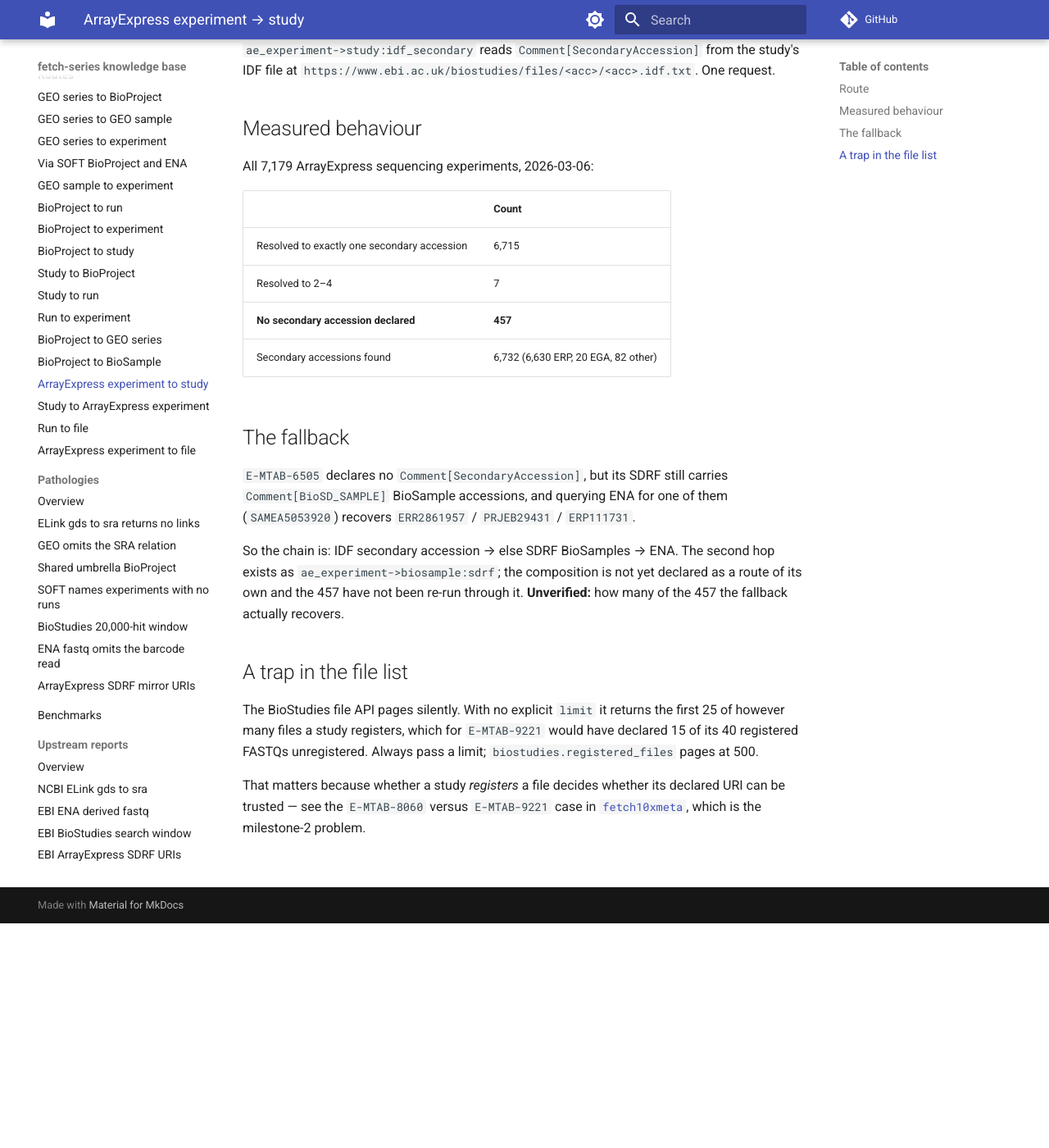
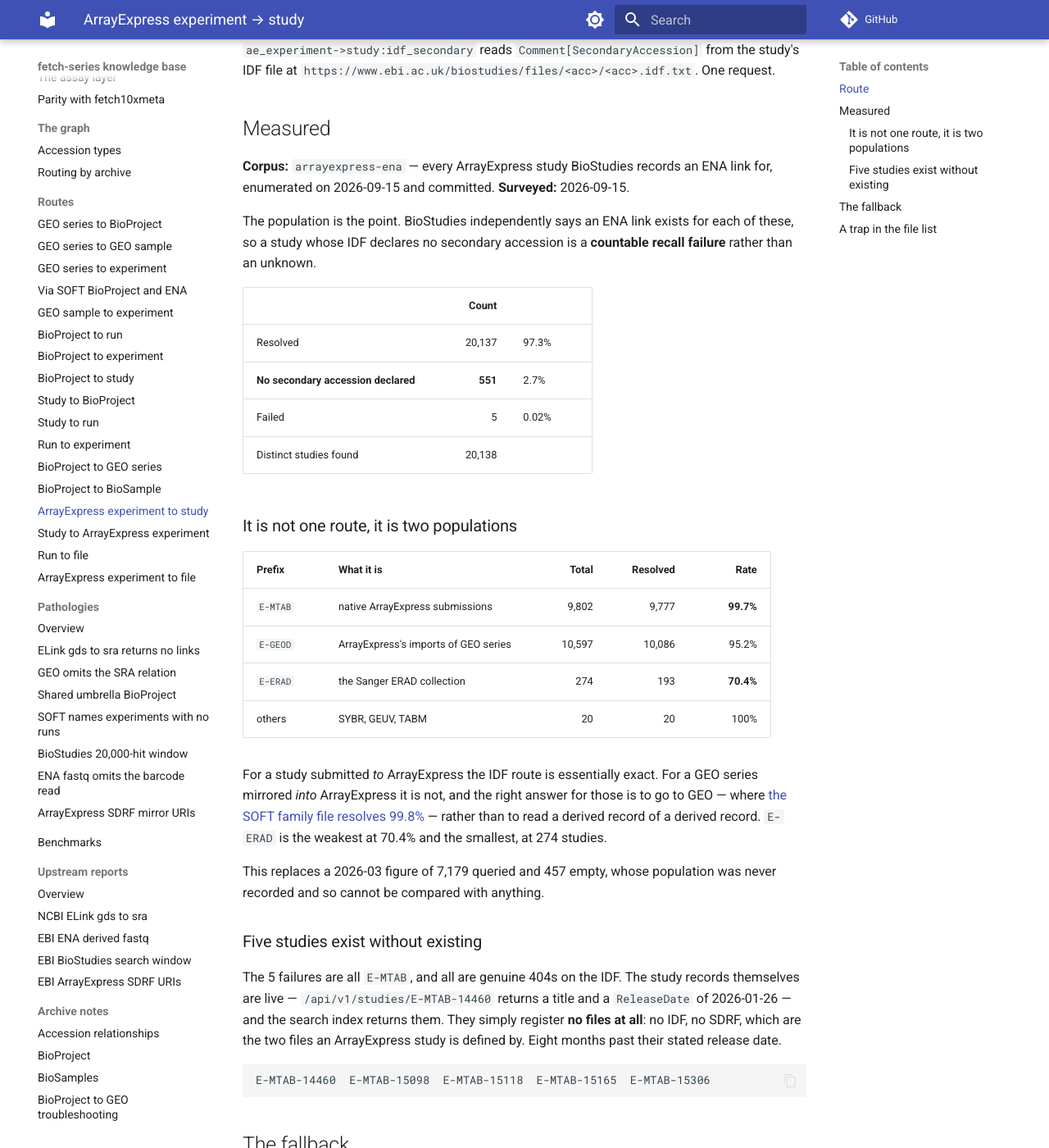
Before and after one commit to cellgeni/fetch-series, an MkDocs documentation site: the page built from docs/routes/ae-experiment-to-study/index.md, in a window 1280 px wide and 1400 px high, scrolled down 274 px. Shown: the whole window at 82% size. Built offline with MkDocs 1.6.1 and Material for MkDocs 9.7.7, drawn with Linux system fonts in a browser that asks for light colours; comment, search, counter and statistics services are not loaded; some of the changed text lies outside the part shown.

Commit message:
docs: census the ArrayExpress IDF route over a population where the link is known
20,693 studies BioStudies records an ENA link for, so the 551 that declare no
secondary accession are a countable recall failure rather than an unknown.

It is not one route but two populations: 99.7% for native E-MTAB submissions,
95.2% for GEO series mirrored into ArrayExpress, 70.4% for E-ERAD. For a
mirrored GEO series the right answer is to go to GEO rather than read a derived
record of a derived record.

Five E-MTAB studies are live records with a past release date that register no
files at all -- no IDF, no SDRF, the two files an ArrayExpress study is
defined by.

Replaces a 2026-03 figure whose population was never recorded.

Co-Authored-By: Claude Opus 5 <noreply@anthropic.com>

````diff
--- a/docs/routes/ae-experiment-to-study/index.md
+++ b/docs/routes/ae-experiment-to-study/index.md
@@ -12,16 +12,51 @@ title: ArrayExpress experiment → study
 `ae_experiment->study:idf_secondary` reads `Comment[SecondaryAccession]` from the study's
 IDF file at `https://www.ebi.ac.uk/biostudies/files/<acc>/<acc>.idf.txt`. One request.
 
-## Measured behaviour
+## Measured
 
-All 7,179 ArrayExpress sequencing experiments, 2026-03-06:
+**Corpus:** `arrayexpress-ena` — every ArrayExpress study BioStudies records an
+ENA link for, enumerated on 2026-09-15 and committed. **Surveyed:** 2026-09-15.
 
-| | Count |
-|---|---|
-| Resolved to exactly one secondary accession | 6,715 |
-| Resolved to 2–4 | 7 |
-| **No secondary accession declared** | **457** |
-| Secondary accessions found | 6,732 (6,630 ERP, 20 EGA, 82 other) |
+The population is the point. BioStudies independently says an ENA link exists
+for each of these, so a study whose IDF declares no secondary accession is a
+**countable recall failure** rather than an unknown.
+
+| | Count | |
+|---|---:|---|
+| Resolved | 20,137 | 97.3% |
+| **No secondary accession declared** | **551** | 2.7% |
+| Failed | 5 | 0.02% |
+| Distinct studies found | 20,138 | |
+
+### It is not one route, it is two populations
+
+| Prefix | What it is | Total | Resolved | Rate |
+|---|---|---:|---:|---:|
+| `E-MTAB` | native ArrayExpress submissions | 9,802 | 9,777 | **99.7%** |
+| `E-GEOD` | ArrayExpress's imports of GEO series | 10,597 | 10,086 | 95.2% |
+| `E-ERAD` | the Sanger ERAD collection | 274 | 193 | **70.4%** |
+| others | SYBR, GEUV, TABM | 20 | 20 | 100% |
+
+For a study submitted *to* ArrayExpress the IDF route is essentially exact. For
+a GEO series mirrored *into* ArrayExpress it is not, and the right answer for
+those is to go to GEO — where [the SOFT family file resolves 99.8%](../gse-to-experiment/index.md)
+— rather than to read a derived record of a derived record. `E-ERAD` is the
+weakest at 70.4% and the smallest, at 274 studies.
+
+This replaces a 2026-03 figure of 7,179 queried and 457 empty, whose population
+was never recorded and so cannot be compared with anything.
+
+### Five studies exist without existing
+
+The 5 failures are all `E-MTAB`, and all are genuine 404s on the IDF. The study
+records themselves are live — `/api/v1/studies/E-MTAB-14460` returns a title and
+a `ReleaseDate` of 2026-01-26 — and the search index returns them. They simply
+register **no files at all**: no IDF, no SDRF, which are the two files an
+ArrayExpress study is defined by. Eight months past their stated release date.
+
+```
+E-MTAB-14460  E-MTAB-15098  E-MTAB-15118  E-MTAB-15165  E-MTAB-15306
+```
 
 ## The fallback
 
@@ -29,10 +64,11 @@ All 7,179 ArrayExpress sequencing experiments, 2026-03-06:
 `Comment[BioSD_SAMPLE]` BioSample accessions, and querying ENA for one of them
 (`SAMEA5053920`) recovers `ERR2861957` / `PRJEB29431` / `ERP111731`.
 
-So the chain is: IDF secondary accession → else SDRF BioSamples → ENA. The second hop
-exists as `ae_experiment->biosample:sdrf`; the composition is not yet declared as a route
-of its own and the 457 have not been re-run through it. **Unverified:** how many of the 457
-the fallback actually recovers.
+So the chain is: IDF secondary accession → else SDRF BioSamples → ENA. Both hops
+are declared routes (`ae_experiment->biosample:sdrf`, `biosample->run:ena_filereport`)
+and `fetch_series.relations` walks the composition for any ArrayExpress entry
+point. **Unverified:** how many of the 551 the fallback recovers as a
+population — the mechanism is proven on E-MTAB-6505 and has not been censused.
 
 ## A trap in the file list
 
````
Also changed, not shown: 1 other file.
